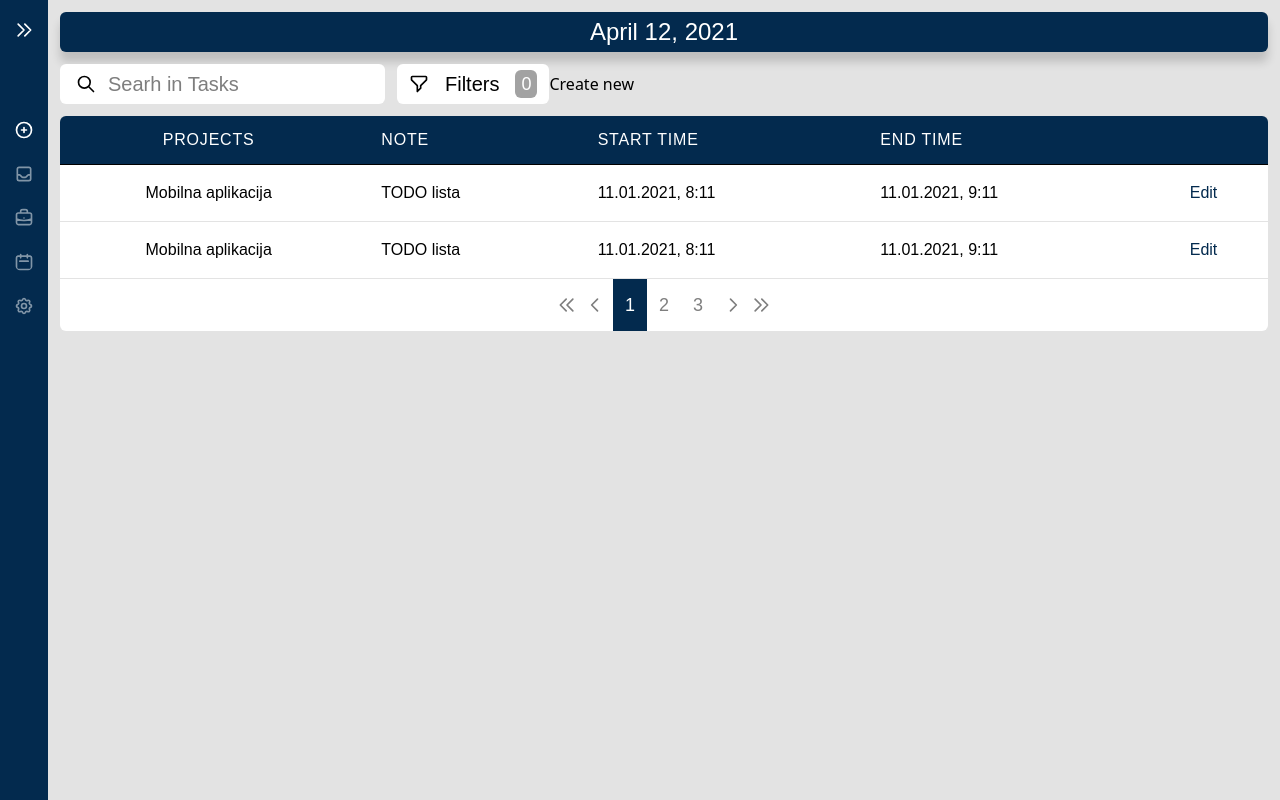
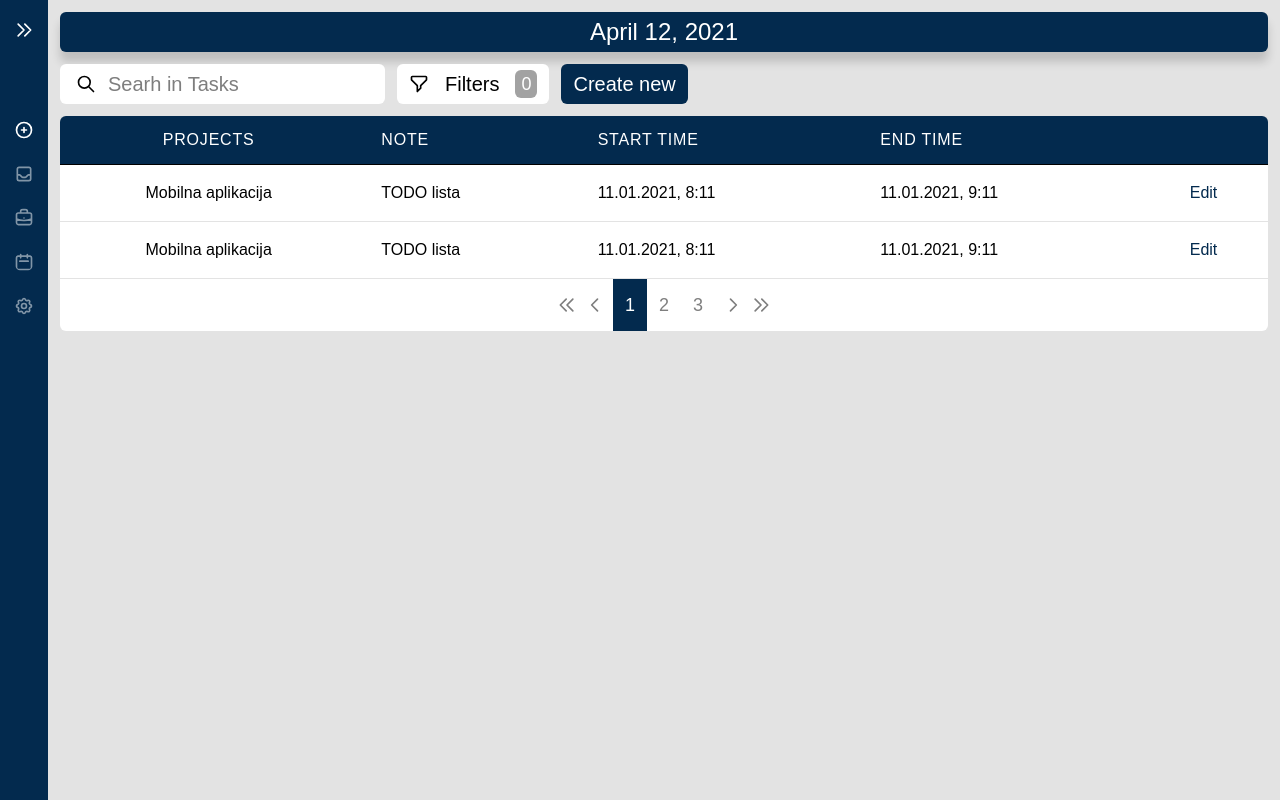
Before and after one commit to BrackoGregor/timetracker_praksa, a Vue app in the folder web/: page /add in a window 1280 px wide. Built offline with nearby package versions, Linux system fonts and the light colour scheme.

Commit message:
added button for adding hours

```diff
--- a/web/src/views/Add.vue
+++ b/web/src/views/Add.vue
@@ -5,7 +5,11 @@
       <div class="flex flex-row">
         <SearchField></SearchField>
         <Filter></Filter>
-        <button class="">Create new</button>
+        <button
+          class="bg-blue ml-3 rounded-md px-3 font-customFont font-normal text-xl text-white hover:bg-blue-light focus:outline-none"
+        >
+          Create new
+        </button>
       </div>
       <div class="flex h-full justify-center mx-3 mb-3 mt-3">
         <TodayTable></TodayTable>
```
